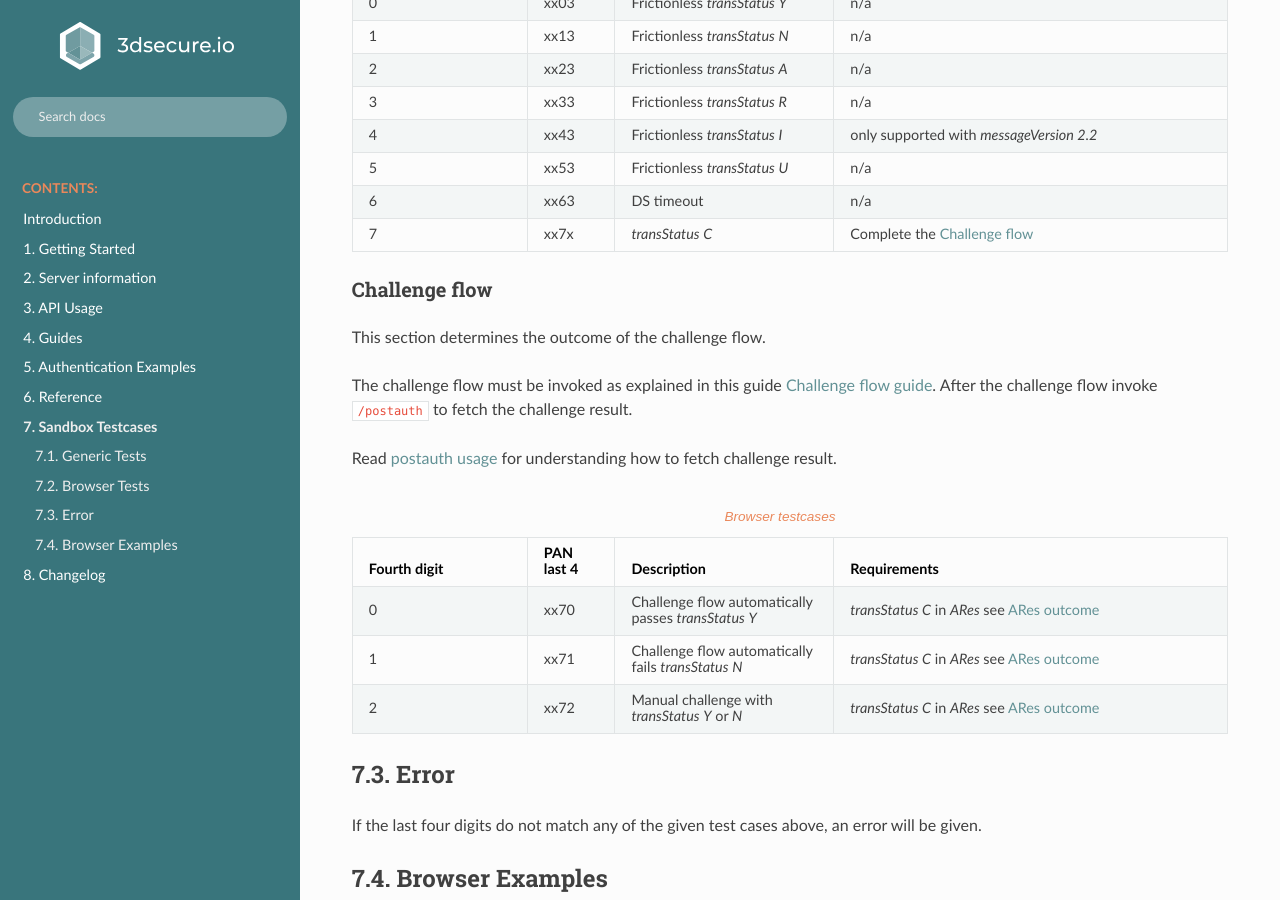
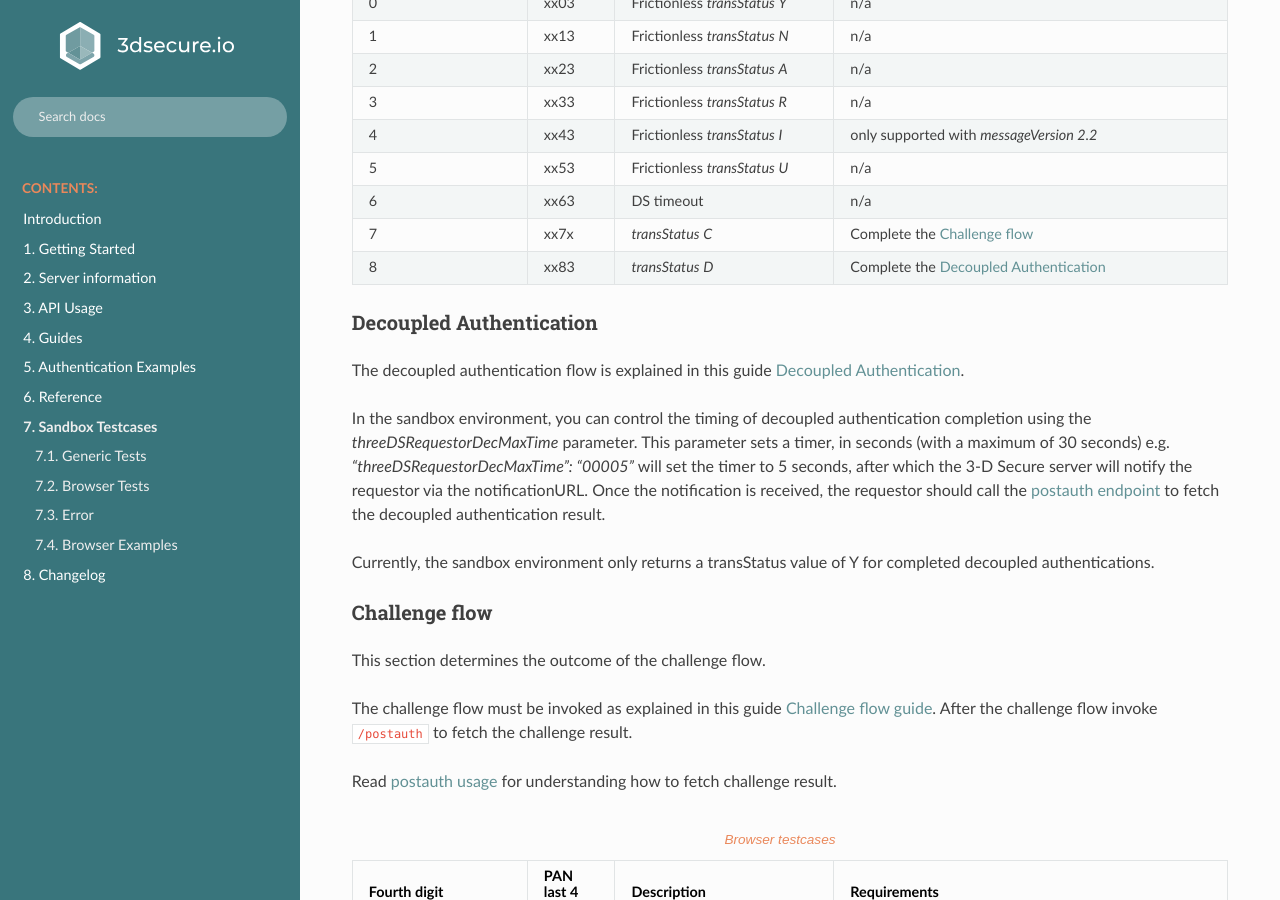
Before and after one commit to clearhaus/3DSv2-api-documentation, a Sphinx documentation site: the page built from source/sandbox.rst, in a window 1280 px wide and 900 px high, scrolled down 1837 px. Built offline with Sphinx 7.4.7 and the Read the Docs theme 2.0.0, drawn with Linux system fonts in a browser that asks for light colours.

Commit message:
Update sandbox documentation

```diff
--- a/source/sandbox.rst
+++ b/source/sandbox.rst
@@ -166,7 +166,22 @@ Read :ref:`Auth usage <auth-usage>` to understand the flow.
       - `transStatus` `C`
       - Complete the `Challenge flow`_
 
+    * - 8
+      - xx83
+      - `transStatus` `D`
+      - Complete the `Decoupled Authentication`_
 
+Decoupled Authentication
+-------------------------
+The decoupled authentication flow is explained in this guide :ref:`Decoupled Authentication <3ds_decoupled_authentication>`.
+
+
+In the sandbox environment, you can control the timing of decoupled authentication completion using the `threeDSRequestorDecMaxTime` parameter.
+This parameter sets a timer, in seconds (with a maximum of 30 seconds) e.g. `"threeDSRequestorDecMaxTime": "00005"` will set the timer to 5 seconds,
+after which the 3-D Secure server will notify the requestor via the notificationURL.
+Once the notification is received, the requestor should call the :ref:`postauth endpoint <postauth-usage>` to fetch the decoupled authentication result.
+
+Currently, the sandbox environment only returns a transStatus value of Y for completed decoupled authentications.
 
 Challenge flow
 ---------------
@@ -201,6 +216,7 @@ Read :ref:`postauth usage <postauth-usage>` for understanding how to fetch chall
       - xx72
       - Manual challenge with `transStatus` `Y` or `N`
       - `transStatus` `C` in `ARes` see `ARes outcome`_
+
 
 *****
 Error
```
